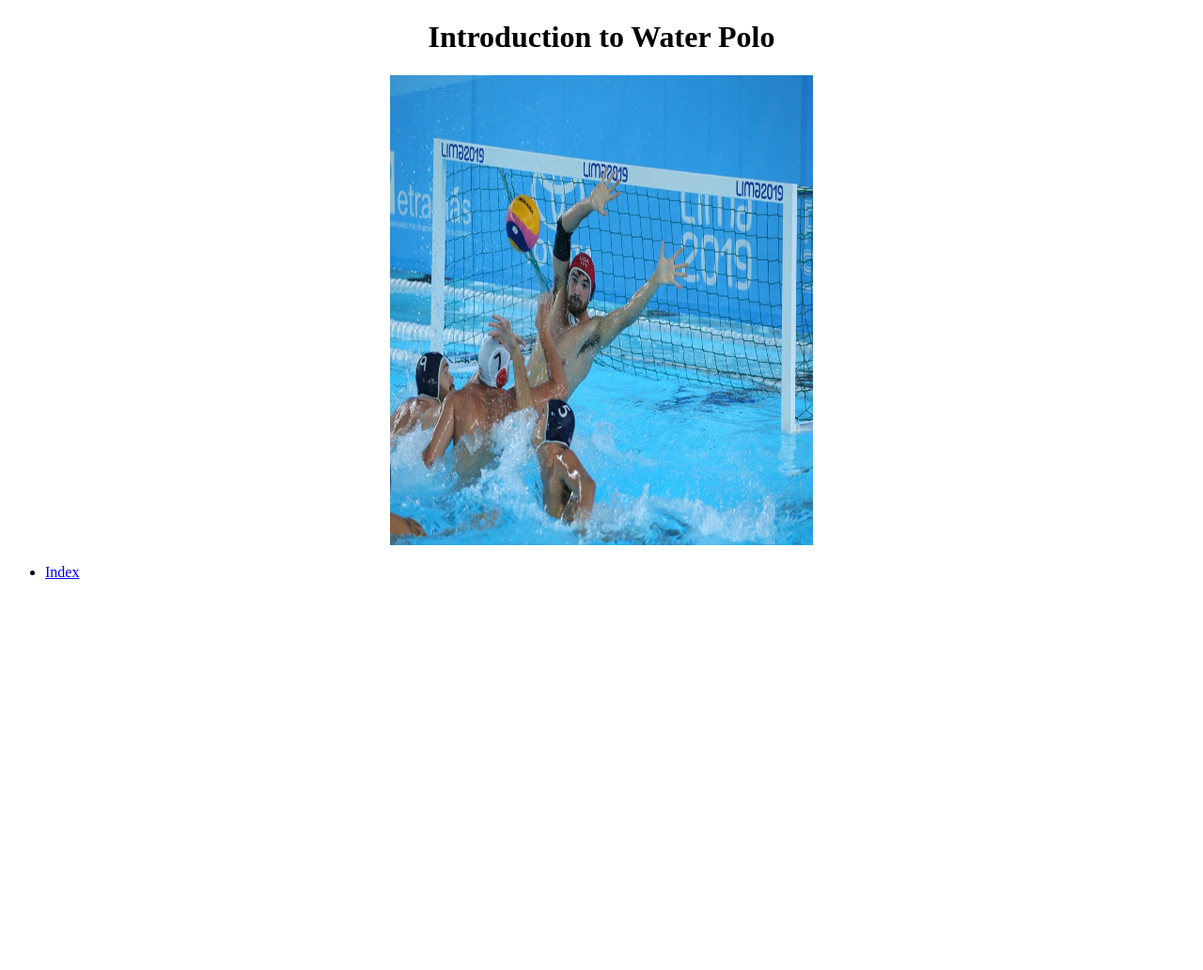
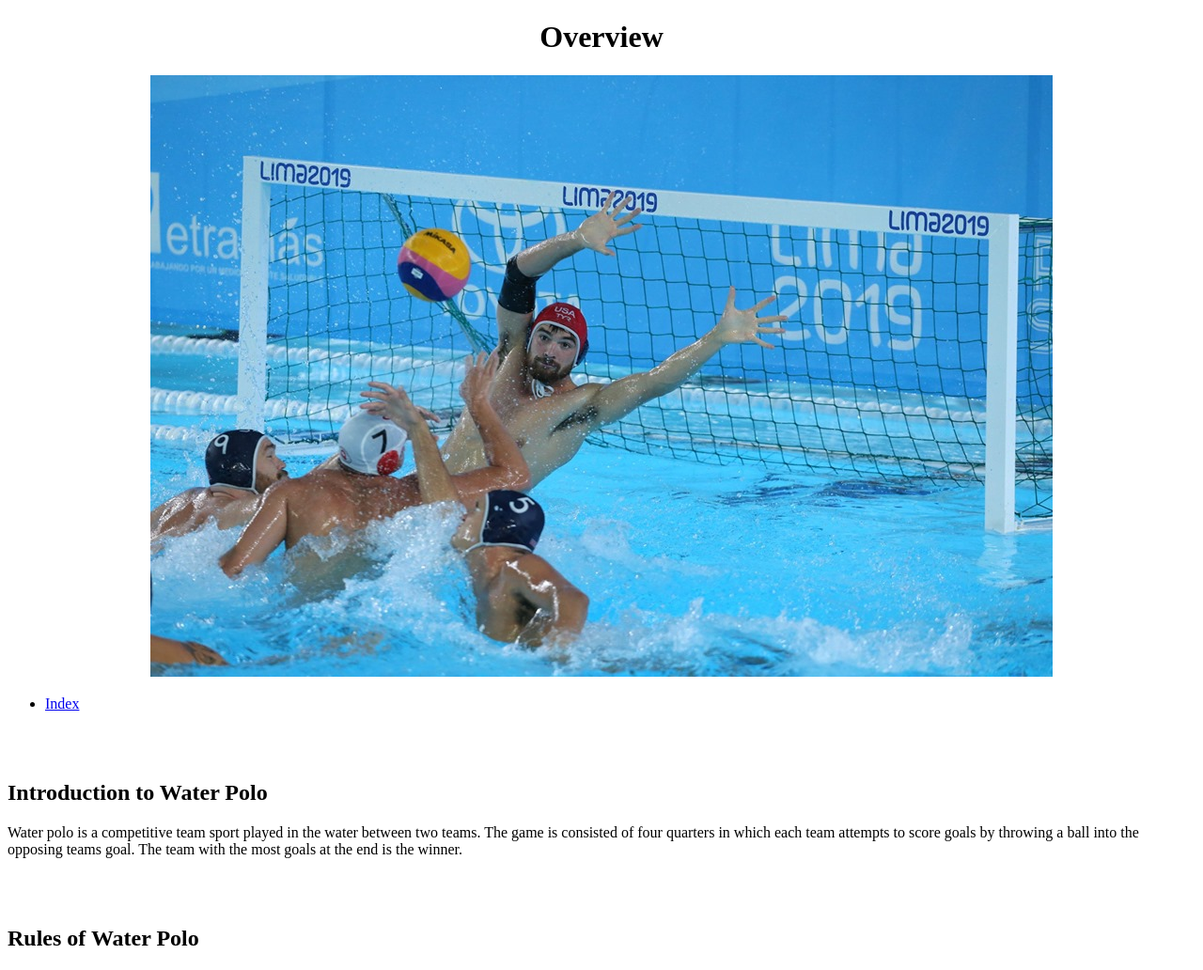
Before and after one commit to codywickman2/CSSE-370, a plain HTML site: page overview.html in a window 1280 px wide. Shown: the whole page at 94% size. Before the commit the page ends 800 px from the top, so only its background shows below. Drawn offline with Linux system fonts and the light colour scheme.

Commit message:
Update overview.html

```diff
--- a/overview.html
+++ b/overview.html
@@ -7,12 +7,21 @@
   <body>
     <center>
       <header>
-        <h1>Introduction to Water Polo</h1>
+        <h1>Overview</h1>
       </header>
-      <img src="usawp.jpg" height=500 width=450></img>
+      <img src="usawp.jpg"></img>
     </center>
     <ul>
       <li><a href="index.html">Index</a></li>
     </ul>
+  <br></br>
+<h2><strong>Introduction to Water Polo</strong></h2>
+<p>
+  Water polo is a competitive team sport played in the water between two teams. The game is consisted of four quarters in which each team attempts to score goals by throwing a ball into the opposing teams goal.
+  The team with the most goals at the end is the winner.
+</p>
+<br></br>
+<h2><strong>Rules of Water Polo</strong></h2>
+
   </body>
 </html>
```
